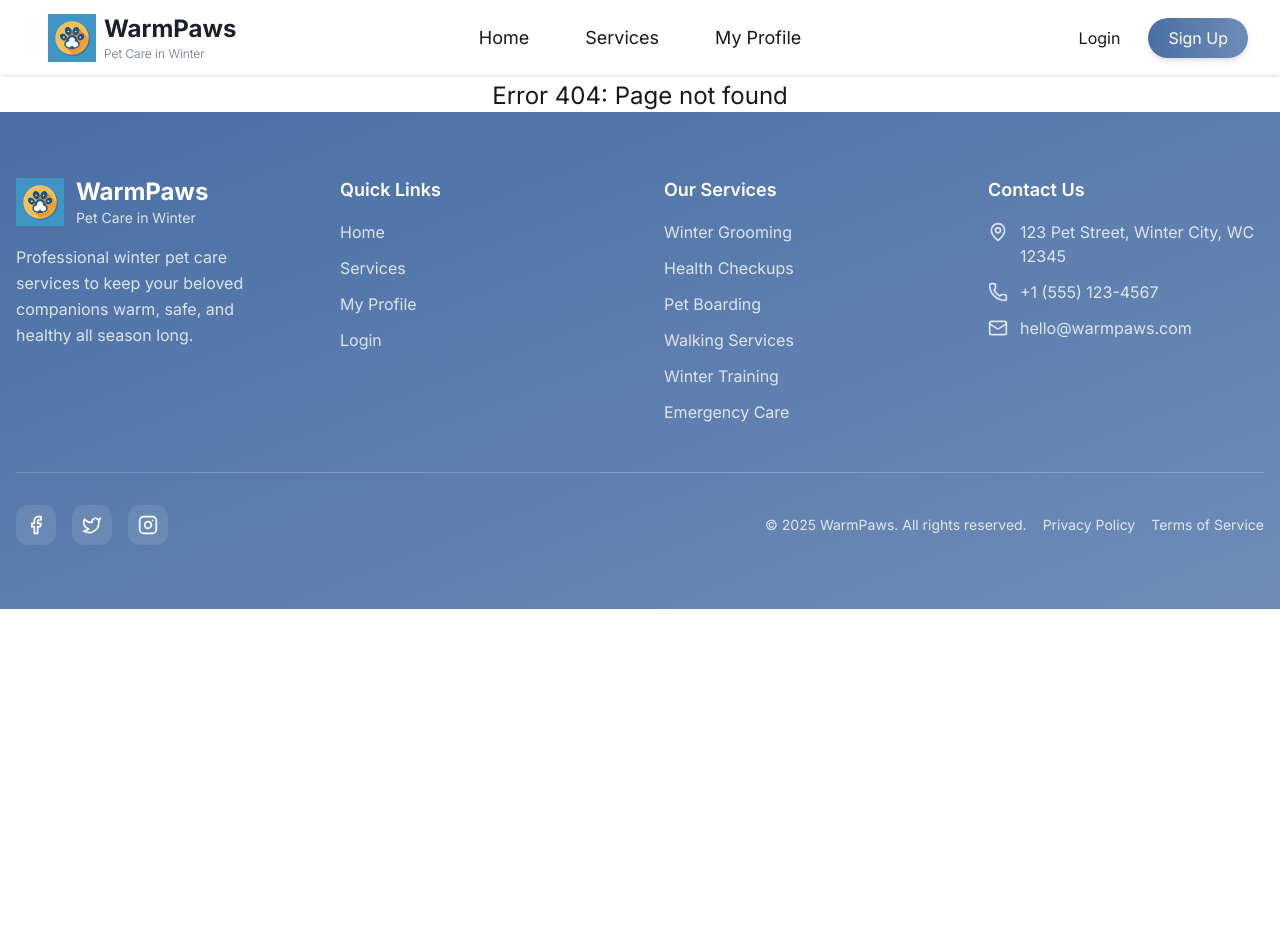
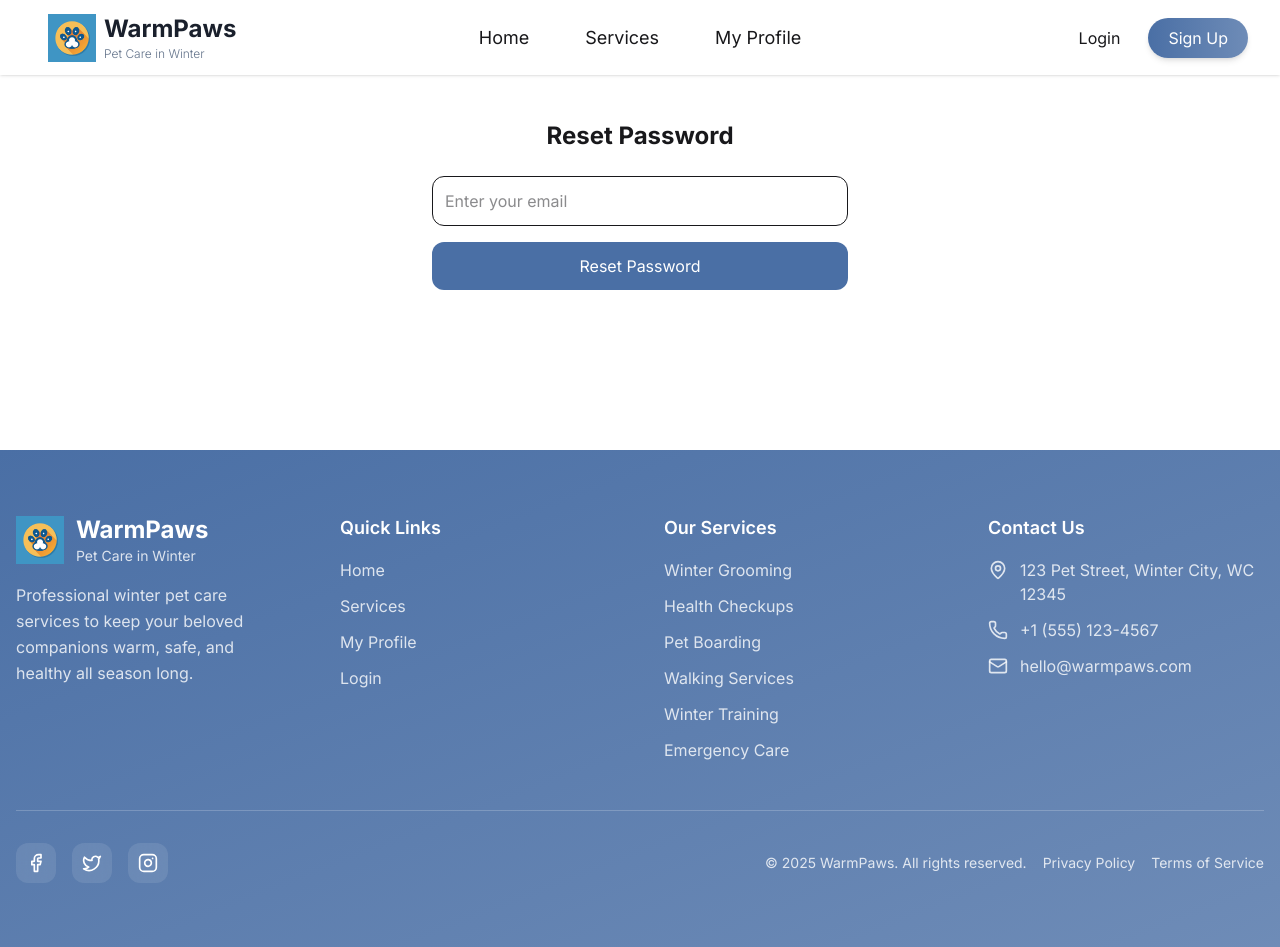
Before and after one commit to Tanvin-Chowdhury/warmpaws-pet-care, a React (Vite) app: page /auth/forgot-password in a window 1280 px wide. Before the commit the page ends 800 px from the top, so only its background shows below. Built offline with nearby package versions, Linux system fonts and the light colour scheme; no server answers.

Commit message:
complete forget password

```diff
--- /dev/null
+++ b/src/Pages/ForgetPassword.jsx
@@ -0,0 +1,52 @@
+import { getAuth, sendPasswordResetEmail } from 'firebase/auth';
+import React, { useState } from 'react';
+import { useLocation } from 'react-router';
+import { toast } from 'react-toastify';
+import app from '../Firebase/Firebase.config';
+
+const auth = getAuth(app);
+
+const ForgotPassword = () => {
+  const location = useLocation();
+  const initialEmail = location.state?.email || '';
+  const [email, setEmail] = useState(initialEmail);
+
+  const handleReset = (e) => {
+    e.preventDefault();
+
+    sendPasswordResetEmail(auth, email)
+      .then(() => {
+        toast.success("Password reset email sent! Check your inbox.");
+        setTimeout(() => {
+            window.open("https://mail.google.com", "_blank");
+        }, 1000);
+      })
+      .catch((error) => {
+        toast.error("Error: " + error.message);
+      });
+  };
+
+  return (
+    <div className="container mx-auto px-4 py-10 max-w-md mt-20 mb-30">
+      <h2 className="text-2xl font-bold mb-6 text-center">Reset Password</h2>
+      <form onSubmit={handleReset} className="space-y-4">
+        <input
+          type="email"
+          placeholder="Enter your email"
+          value={email}
+          onChange={(e) => setEmail(e.target.value)}
+          className="w-full p-3 border rounded-xl"
+          required
+        />
+        <button
+          type="submit"
+          className="cursor-pointer w-full py-3 bg-[#4A6FA5] text-white rounded-xl"
+        >
+          Reset Password
+        </button>
+      </form>
+    </div>
+  );
+};
+
+export default ForgotPassword;
--- a/src/Pages/Login.jsx
+++ b/src/Pages/Login.jsx
@@ -1,14 +1,17 @@
-import React, { useContext, useState } from 'react';
+import React, { useContext, useRef, useState } from 'react';
 import logo from '../assets/logo.jpg';
-import { Link } from 'react-router';
+import { Link, useNavigate } from 'react-router';
 import { Mail, User, Lock, Image, Eye, EyeOff } from 'lucide-react';
 import { AuthContext } from '../Provider/AuthProvider';
 import { toast } from 'react-toastify';
+import { sendPasswordResetEmail } from 'firebase/auth';
 
 const Login = () => {
     const {signIn} = useContext(AuthContext);
     const [showPassword, setShowPassword] = useState(false);
     const [error, setError] = useState('');
+    const emailRef = useRef();
+    const navigate = useNavigate();
 
     const handleLogin = (e) =>{
         e.preventDefault();
@@ -26,13 +29,19 @@ const Login = () => {
         .catch((error)=>{
             const errorCode = error.code;
             const errorMessage = error.message;
-            setError(errorCode, errorMessage);
+            setError(`Invalid Email or Password`);
         })
     }
 
-    const handleTogglePasswordShow = (event) =>{
-        event.preventDefault();
+    const handleTogglePasswordShow = (e) =>{
+        e.preventDefault();
         setShowPassword(!showPassword);
+    }
+
+    const handleForgotPassword = () =>{
+        const email = emailRef.current.value;
+        navigate('/auth/forgot-password', { state: { email } });
+
     }
 
     return (
@@ -67,6 +76,7 @@ const Login = () => {
                             className="w-full pl-12 rounded-xl border-border focus:border-[#4A6FA5] bg-white h-12"
                             required
                             name = 'email'
+                            ref={emailRef}
                         />
                     </div>
                     </div>
@@ -86,14 +96,16 @@ const Login = () => {
                         />
 
                         <button
-                        type="button"
-                        onClick={handleTogglePasswordShow}
-                        className="absolute right-4 top-1/2 -translate-y-1/2 text-[#64748b] hover:text-[#1a202c] "
-                        >
-                        {showPassword ? <EyeOff className="size-5" /> : <Eye className="size-5" />}
+                            type="button"
+                            onClick={handleTogglePasswordShow}
+                            className="absolute right-4 top-1/2 -translate-y-1/2 text-[#64748b] hover:text-[#1a202c] "
+                            >
+                            {showPassword ? <EyeOff className="size-5" /> : <Eye className="size-5" />}
                         </button>
+
+                    {/* forget password */}
                     </div>
-                        <Link className='hover:text-[#4A6FA5]'>
+                        <Link className='hover:text-[#4A6FA5]' onClick={handleForgotPassword}>
                             Forget Password?
                         </Link>
                     </div>
--- a/src/Pages/MyProfile/MyProfile.jsx
+++ b/src/Pages/MyProfile/MyProfile.jsx
@@ -1,22 +1,41 @@
-import React, { use } from 'react';
-import { AuthContext } from '../../Provider/AuthProvider';
+import React from "react";
 
-const MyProfile = () => {
-        const {user} = use(AuthContext);
-        //  const { state } = useLocation();
-        //   const navigate = useNavigate();
-        //   const service = state?.service;
+const MyProfile = ({ user }) => {
+  if (!user) {
+    return (
+      <h2 className="text-center mt-20 text-xl text-[#64748b]">
+        No user data available.
+      </h2>
+    );
+  }
 
-        //   if (!service) {
-        //     return <h2 className="text-center mt-10">No details found.</h2>;
-        //   }
+  return (
+    <div className="container mx-auto px-4 py-10 mt-30">
+      <div className="max-w-3xl mx-auto bg-white rounded-xl shadow-md p-8 flex flex-col items-center gap-6">
 
+        {/* User Image */}
+        <img
+          src={user.image}
+          alt={user.name}
+          className="w-32 h-32 rounded-full object-cover shadow-lg"
+        />
 
-    return (
-        <div className='mx-auto max-w-[1440px] border-2 mt-20'>
+        {/* User Info */}
+        <div className="text-center">
+          <h2 className="text-2xl font-bold text-[#1a202c]">{user.name}</h2>
+          <p className="text-[#64748b]">{user.email}</p>
+        </div>
 
-        </div>
-    );
+        {/* Update Profile Button */}
+        <button
+          className="mt-4 px-6 py-3 bg-[#4A6FA5] text-white rounded-xl shadow-md hover:bg-[#3b588c] transition-colors"
+          onClick={() => alert("Update Profile functionality to be implemented!")}
+        >
+          Update Profile
+        </button>
+      </div>
+    </div>
+  );
 };
 
 export default MyProfile;
--- a/src/Pages/Register.jsx
+++ b/src/Pages/Register.jsx
@@ -8,11 +8,8 @@ import { Bounce, toast, ToastContainer } from 'react-toastify';
 const Register = () => {
 
     const [showPassword, setShowPassword] = useState(false);
-
     const [error, setError] = useState('');
-
     const[success, setSuccess] = useState(false);
-
     const {createUser, setUser} = use(AuthContext);
 
     const handleRegister = (e) =>{
@@ -23,14 +20,11 @@ const Register = () => {
         const photo = form.photo.value;
         const password = form.password.value;
 
-        const passwordPattern = /^(?=.*?[A-Z])(?=.*?[a-z])(?=.*?[0-9])(?=.*?[#?!@$%^&*-]).{6,}$/
+        const passwordPattern = /^(?=.*[A-Z])(?=.*[a-z]).{6,}$/;
 
         if(!passwordPattern.test(password)){
-            setError("Password must be at least 6 characters long and include at least one uppercase, one lowercase, and one special character.");
+            setError("Password must be at least 6 characters long and include at least one uppercase, and one lowercase");
             return;
-        }
-        else if(!casePattern.test(password)){
-            setError("Password must have at least one uppercase and one lower case character");
         }
 
         setError('');
@@ -47,7 +41,6 @@ const Register = () => {
         .catch((error) =>{
             const errorCode = error.code;
             const errorMessage = error.message;
-            toast.error(`Error: ${errorMessage}`);
             setError(errorMessage);
         })
     }
@@ -60,7 +53,7 @@ const Register = () => {
 
     return (
 
-         <div className="min-h-screen flex mt-30 justify-center">
+         <div className="min-h-screen flex mt-30 justify-center mb-20">
             <div className="w-full max-w-md">
 
                 {/* Logo */}
--- a/src/Routes/Router.jsx
+++ b/src/Routes/Router.jsx
@@ -8,6 +8,7 @@ import Register from "../Pages/Register";
 import AuthLayout from "../Layouts/AuthLayout";
 import CardDetails from "../Pages/CardDetails";
 import ServicePanelCard from "../Pages/ServicePanel/ServicePanelCard";
+import ForgotPassword from "../Pages/ForgetPassword";
 
 const router = createBrowserRouter([
     {
@@ -39,6 +40,10 @@ const router = createBrowserRouter([
                         element: <Login></Login>
                     },
                     {
+                        path: 'forgot-password',
+                        element: <ForgotPassword></ForgotPassword>
+                    },
+                    {
                         path: '/auth/register',
                         element: <Register></Register>
                     }
```
